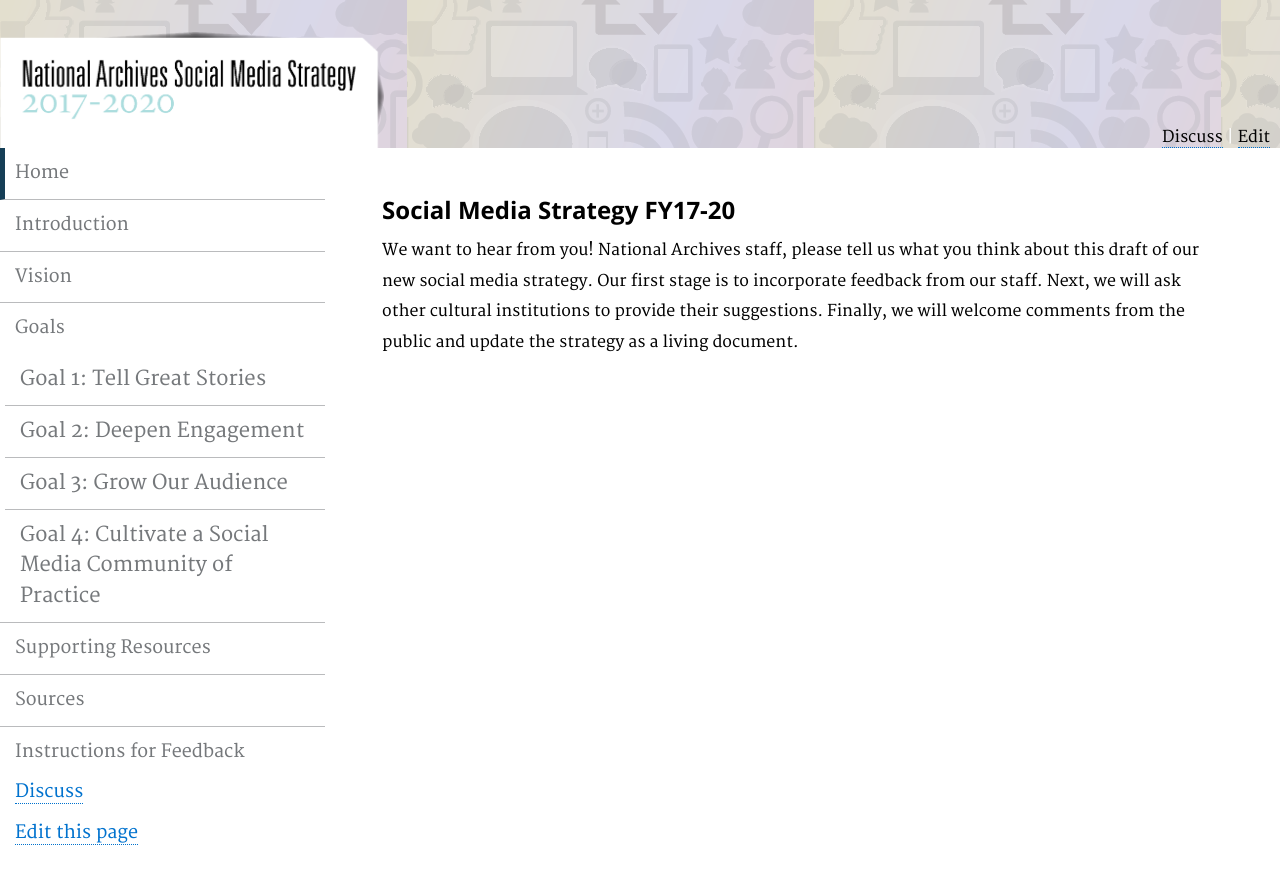
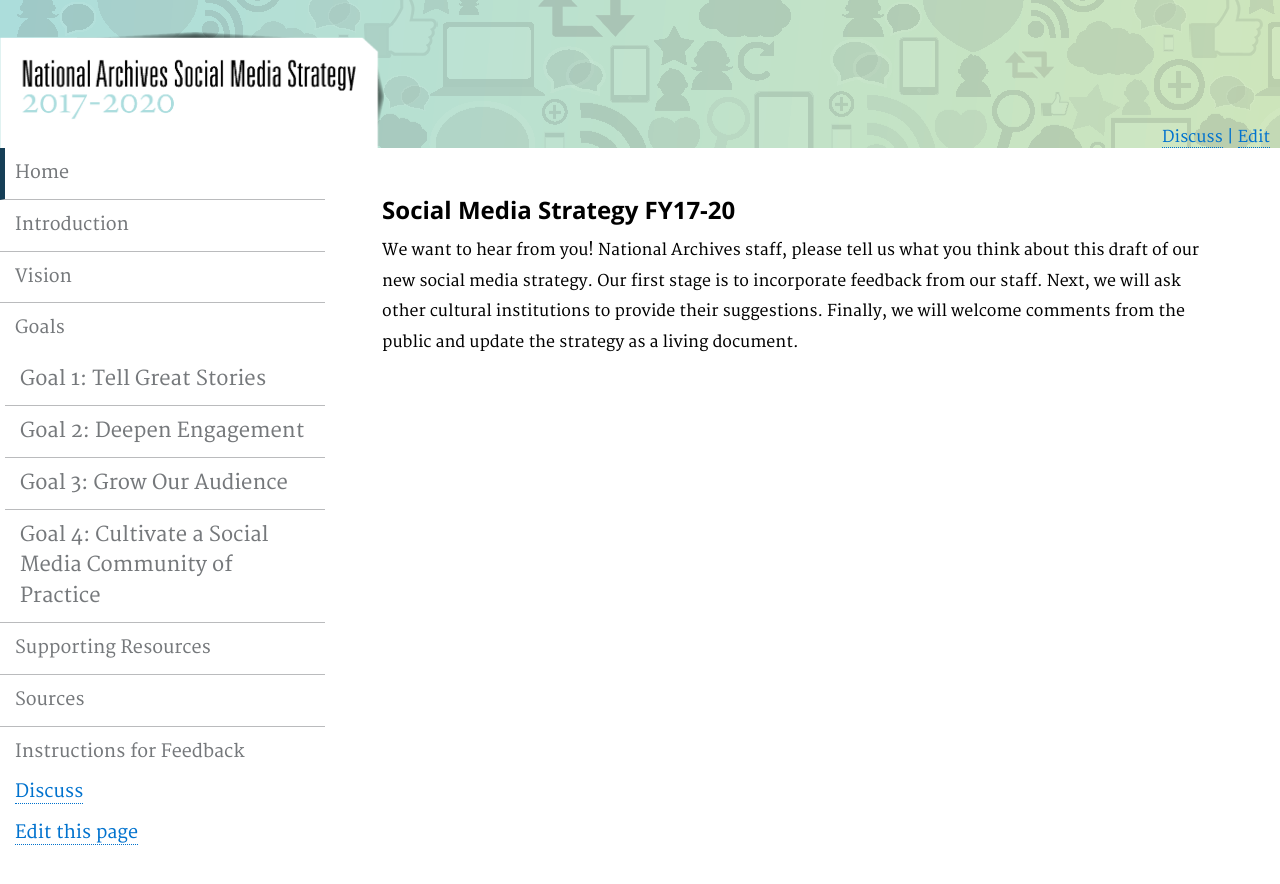
Before and after one commit to usnationalarchives/social-media-strategy, a Jekyll site: the page built from pages/index.md, in a window 1280 px wide. Shown: the top 884 px of the page. Built offline with Jekyll 4.4.1, drawn with Linux system fonts in a browser that asks for light colours.

Commit message:
Updated header background image

```diff
--- a/assets/css/nara.css
+++ b/assets/css/nara.css
@@ -69,8 +69,8 @@
   padding-right:10px;
 }
 
-header .header_menu a, header .header_menu a:link{
-  color:black !important;
+header .header_menu, header .header_menu a, header .header_menu a:link{
+  color: #0072ce !important;
 }
 @media screen and (max-width: 600px) {
   header {
@@ -84,7 +84,9 @@
   }
   header .pg_header img{
     margin-top:-5px;
-    margin-right:20px;
+
+
+
 
   }
 }
```
Also changed, not shown: assets/images/headertexture.png.
